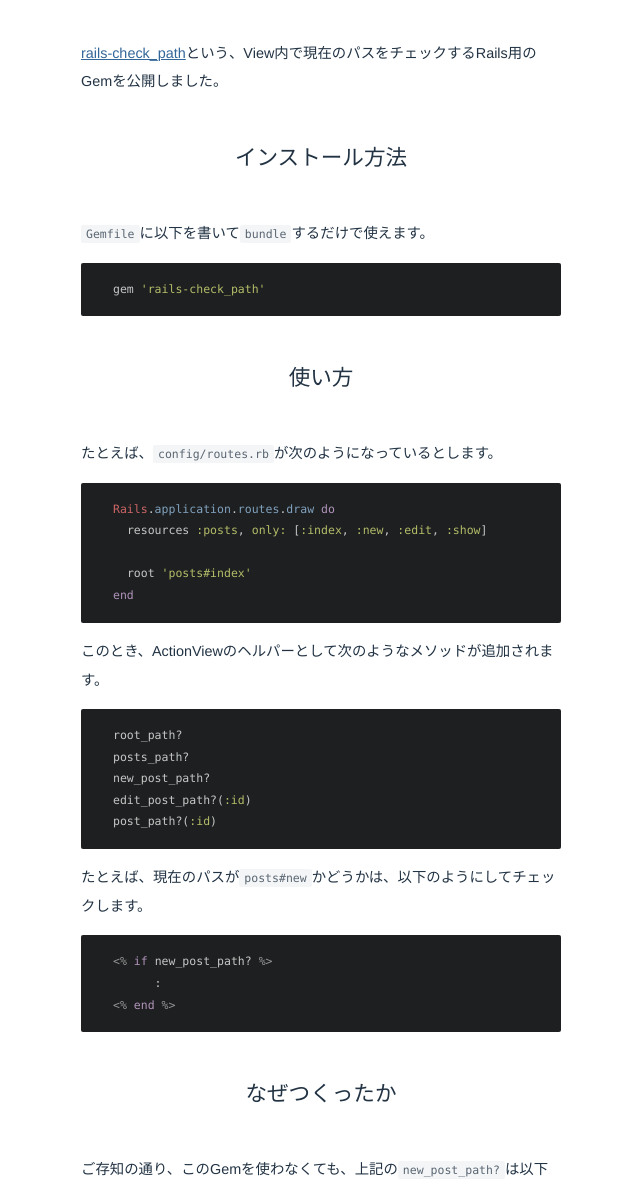
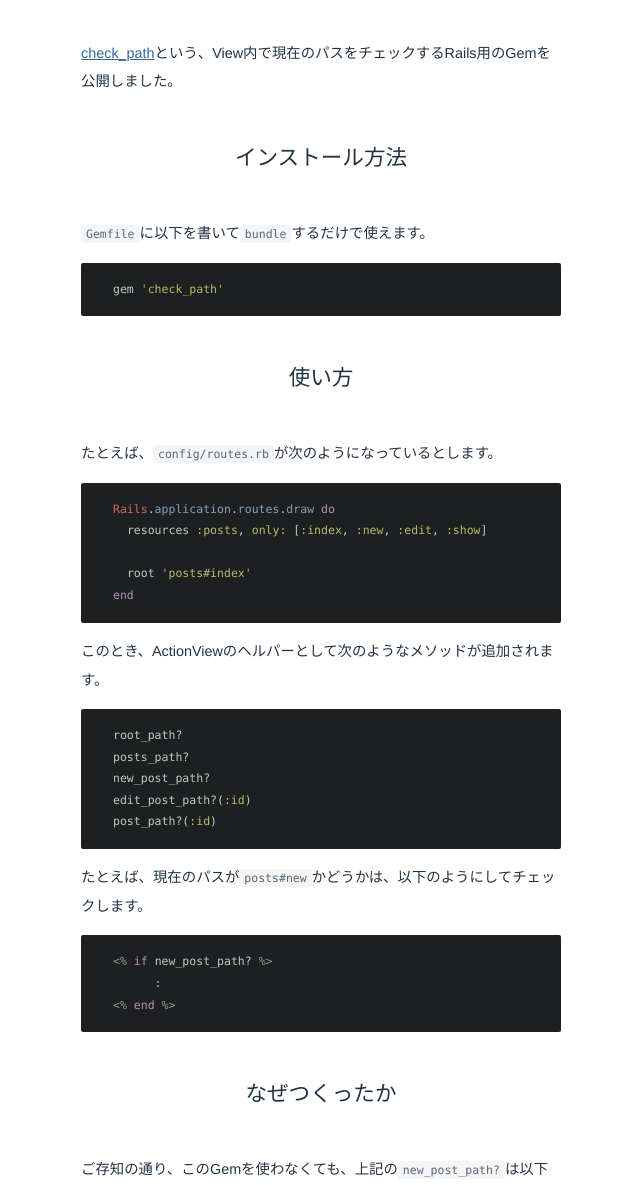
Before and after one commit to kami-zh/kami-zh.github.io, a Jekyll site: the page built from _posts/2015-01-07-1.md, in a window 1280 px wide and 1400 px high, scrolled down 256 px. Shown: the part 215-1400 px from the top of the window, without its empty margins (319-959 px from the left). Built offline with Jekyll 4.4.1, drawn with Linux system fonts in a browser that asks for light colours; nearby versions of some CDN libraries; Markdown is read by kramdown in place of the engine named in the settings; some of the changed text lies outside the part shown.

Commit message:
Change gem name

````diff
--- a/_posts/2015-01-07-1.md
+++ b/_posts/2015-01-07-1.md
@@ -5,14 +5,14 @@
 category: Development
 ---
 
-[rails-check_path](https://github.com/kami30k/rails-check_path)という、View内で現在のパスをチェックするRails用のGemを公開しました。
+[check_path](https://github.com/kami30k/check_path)という、View内で現在のパスをチェックするRails用のGemを公開しました。
 
 ## インストール方法
 
 `Gemfile`に以下を書いて`bundle`するだけで使えます。
 
 ```ruby
-gem 'rails-check_path'
+gem 'check_path'
 ```
 
 ## 使い方
@@ -56,7 +56,7 @@
 <% end %>
 ```
 
-ただ、`rails-check_path`を使った方が直感的に書け、かつ可読性も上がると思います。
+ただ、`check_path`を使った方が直感的に書け、かつ可読性も上がると思います。
 
 以前からどうしてRailsにはこのメソッドがないのだろうと疑問に思っており、今回試しに実装してみました。
 
--- a/pages/development.html
+++ b/pages/development.html
@@ -53,8 +53,8 @@
     <iframe src="http://ghbtns.com/github-btn.html?user=kami30k&repo=has_default_value&type=watch&count=true" allowtransparency="true" frameborder="0" scrolling="0" width="100" height="20" class="github-star"></iframe>
   </li>
   <li>
-    <a href="https://github.com/kami30k/rails-check_path">kami30k/rails-check_path</a>
-    <iframe src="http://ghbtns.com/github-btn.html?user=kami30k&repo=rails-check_path&type=watch&count=true" allowtransparency="true" frameborder="0" scrolling="0" width="100" height="20" class="github-star"></iframe>
+    <a href="https://github.com/kami30k/check_path">kami30k/check_path</a>
+    <iframe src="http://ghbtns.com/github-btn.html?user=kami30k&repo=check_path&type=watch&count=true" allowtransparency="true" frameborder="0" scrolling="0" width="100" height="20" class="github-star"></iframe>
   </li>
   <li>
     <a href="https://github.com/kami30k/titleizer">kami30k/titleizer</a>
````
